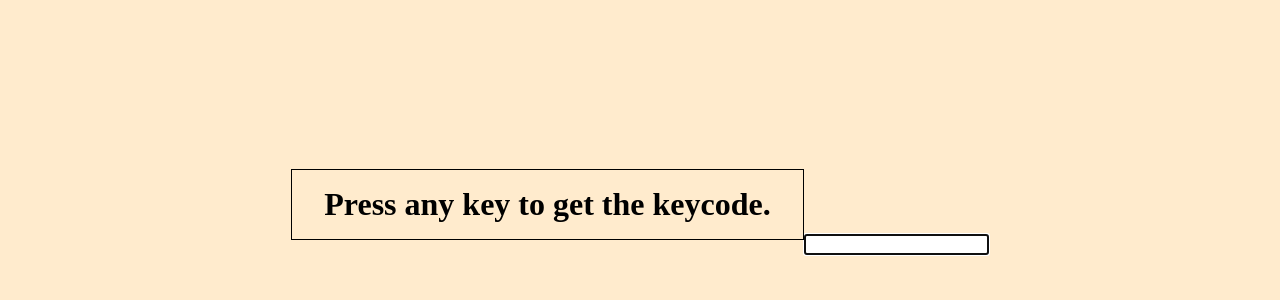
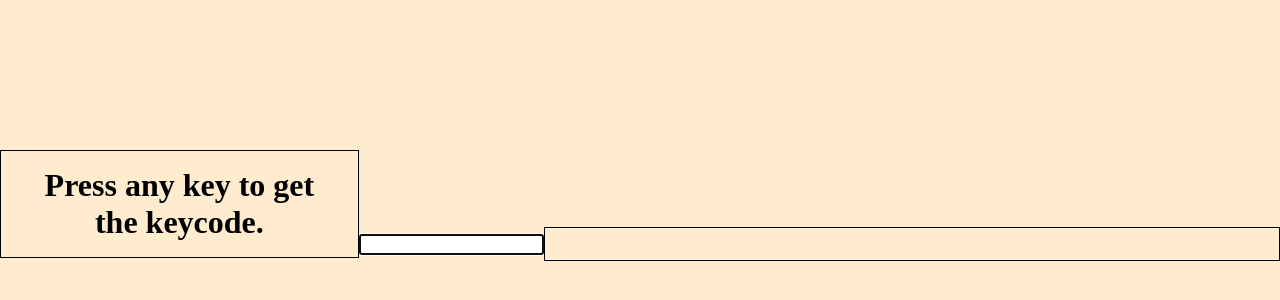
Before and after one commit to 50-vanilla-projects/11-Event-Key-Codes, a plain HTML site: page index.html in a window 1280 px wide. Shown: the part 156-456 px from the top of the page. Drawn offline with Linux system fonts and the light colour scheme.

Commit message:
css: style section display

```diff
--- a/EventKeyCodes.css
+++ b/EventKeyCodes.css
@@ -22,6 +22,13 @@ h1 {
     bottom: 10vh;
     text-align: center;
 }
+.display {
+    width: 85vw;
+    border: 1pt solid black;
+    padding: 1rem 2rem;
+    display: flex;
+    justify-content: space-around;
+}
 @media only screen and (min-width: 800px) {
     h1 {
         width: auto;
```
